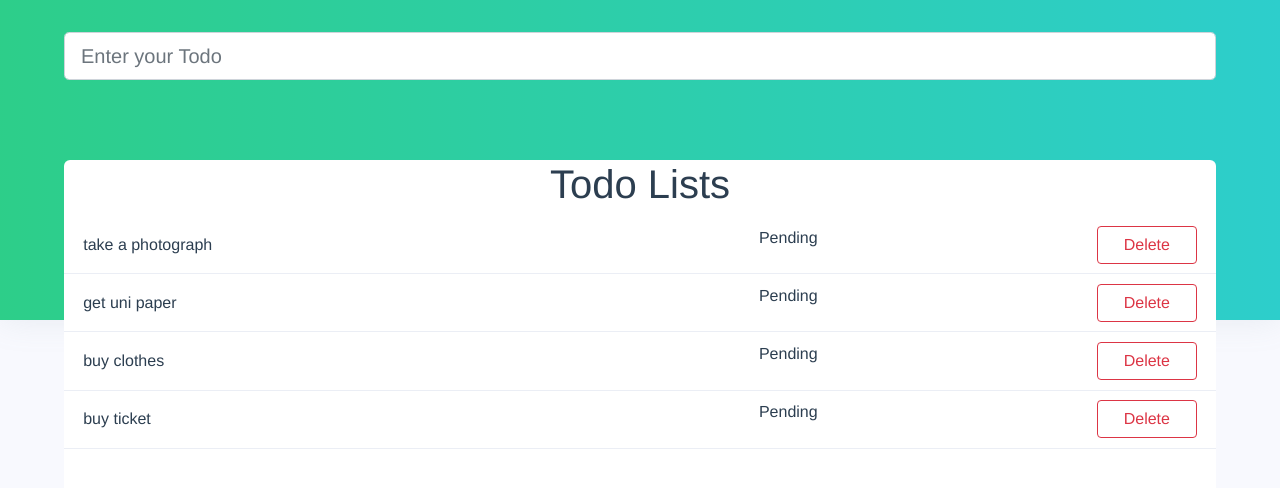
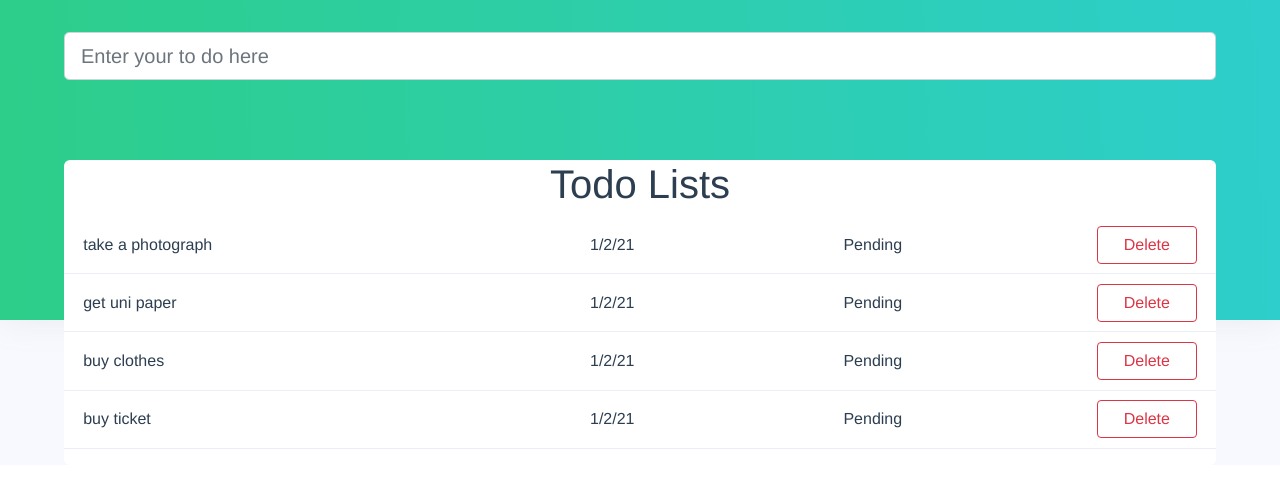
Before and after one commit to hellonathapon/vue-todo-app, a Vue app: page / in a window 1280 px wide. Shown: the top 488 px of the page. Built offline with nearby package versions, Linux system fonts and the light colour scheme.

Commit message:
add timestamp to todo

```diff
--- a/src/components/AddTodo.vue
+++ b/src/components/AddTodo.vue
@@ -1,6 +1,6 @@
 <template>
     <div class="add-todo">
-        <b-form-input v-model="textInput" v-on:keyup.enter="addTodo" placeholder="Enter your Todo" class="form" size="lg"></b-form-input>
+        <b-form-input v-model="textInput" v-on:keyup.enter="addTodo" placeholder="Enter your to do here" class="form" size="lg"></b-form-input>
         <!-- <b-button pill variant="outline-info" v-on:click="addTodo">Button</b-button> -->
     </div>
 </template>
@@ -13,7 +13,11 @@ export default {
     }),
     methods: {
         addTodo: function() {
-            const TodoPayload = { text: this.textInput, isDone: false };
+            const TodoPayload = {
+                text: this.textInput,
+                date: new Date().toLocaleDateString(),
+                isDone: false
+            };
             // dispatch to store
             return this.$store.dispatch('addTodo', TodoPayload)
             .then(() => this.textInput = '')
--- a/src/components/HelloWorld.vue
+++ b/src/components/HelloWorld.vue
@@ -7,6 +7,7 @@
       <ul v-if="getTodos.length">
         <li v-for="item in getTodos" :key="item.id" v-on:click="completeTask( item.id )">
           <span v-bind:class="{ completed: item.isDone }">{{ item.text }}</span>
+          <span>{{ item.date }}</span>
           <span>
             <span v-if="!item.isDone">Pending</span>
             <span v-else>Completed</span>
@@ -57,7 +58,7 @@ export default {
     /* min-height: 100vh; */
     background: #f8f9fe;
     display: grid;
-    grid-template-rows: repeat(12, 1fr);
+    /* grid-template-rows: repeat(12, 1fr); */
     grid-template-areas: "a"
                          "b";
   }
@@ -81,14 +82,17 @@ export default {
   }
   li span {
     text-align: center;
-  }
-  li span:nth-child(1) {
-    flex: 2;
     display: flex;
     align-items: center;
     justify-content: flex-start;
   }
+  li span:nth-child(1) {
+    flex: 2;
+  }
   li span:nth-child(2) {
+    flex: 1;
+  }
+  li span:nth-child(3) {
     flex: 1;
   }
   li button {
--- a/src/store/index.js
+++ b/src/store/index.js
@@ -6,10 +6,10 @@ Vue.use(Vuex)
 export default new Vuex.Store({
   state: {
     todos: [
-      { id: 0, text: 'take a photograph', isDone: false },
-      { id: 1, text: 'get uni paper', isDone: false },
-      { id: 2, text: 'buy clothes', isDone: false },
-      { id: 3, text: 'buy ticket', isDone: false },
+      { id: 0, text: 'take a photograph',date: '1/2/21', isDone: false },
+      { id: 1, text: 'get uni paper',date: '1/2/21', isDone: false },
+      { id: 2, text: 'buy clothes',date: '1/2/21', isDone: false },
+      { id: 3, text: 'buy ticket',date: '1/2/21', isDone: false },
     ],
   },
   mutations: {
```
